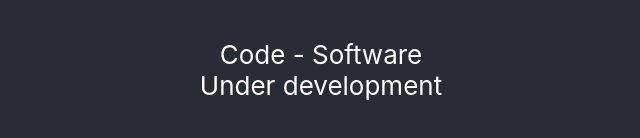
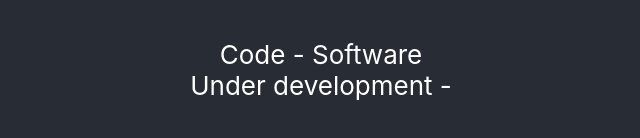
Before and after one commit to ametthapa/code-software, a React (Create React App) app: page / in a window 1280 px wide. Shown: the part 330-468 px from the top of the page, without its empty margins (319-959 px from the left). Built offline with nearby package versions, Linux system fonts and the light colour scheme.

Commit message:
new change

```diff
--- a/src/App.js
+++ b/src/App.js
@@ -5,7 +5,7 @@ function App() {
     <div className="App">
       <header className="App-header">
         <div>Code - Software</div>
-        <div>Under development</div>
+        <div>Under development - </div>
       </header>
     </div>
   );
```
